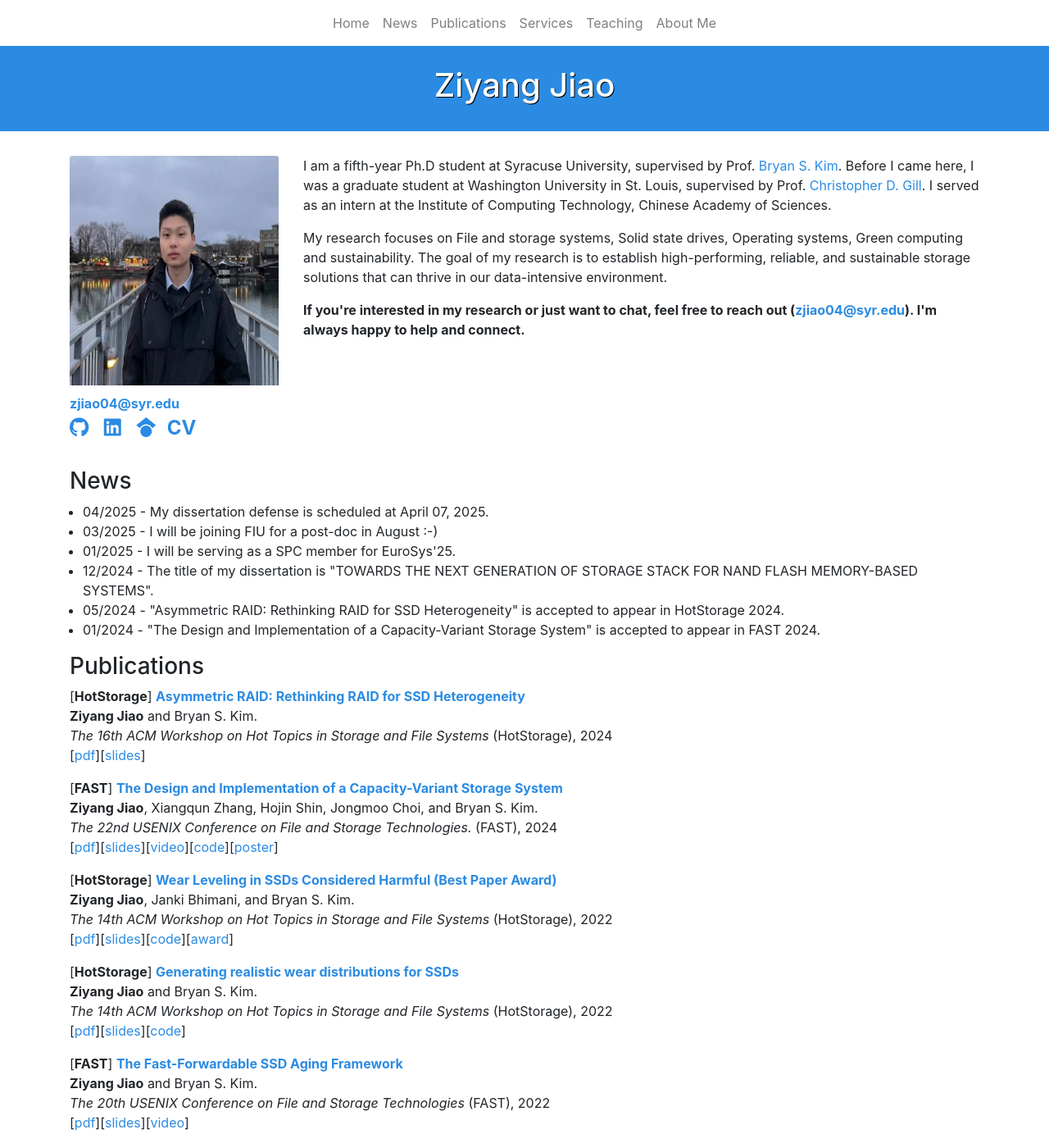
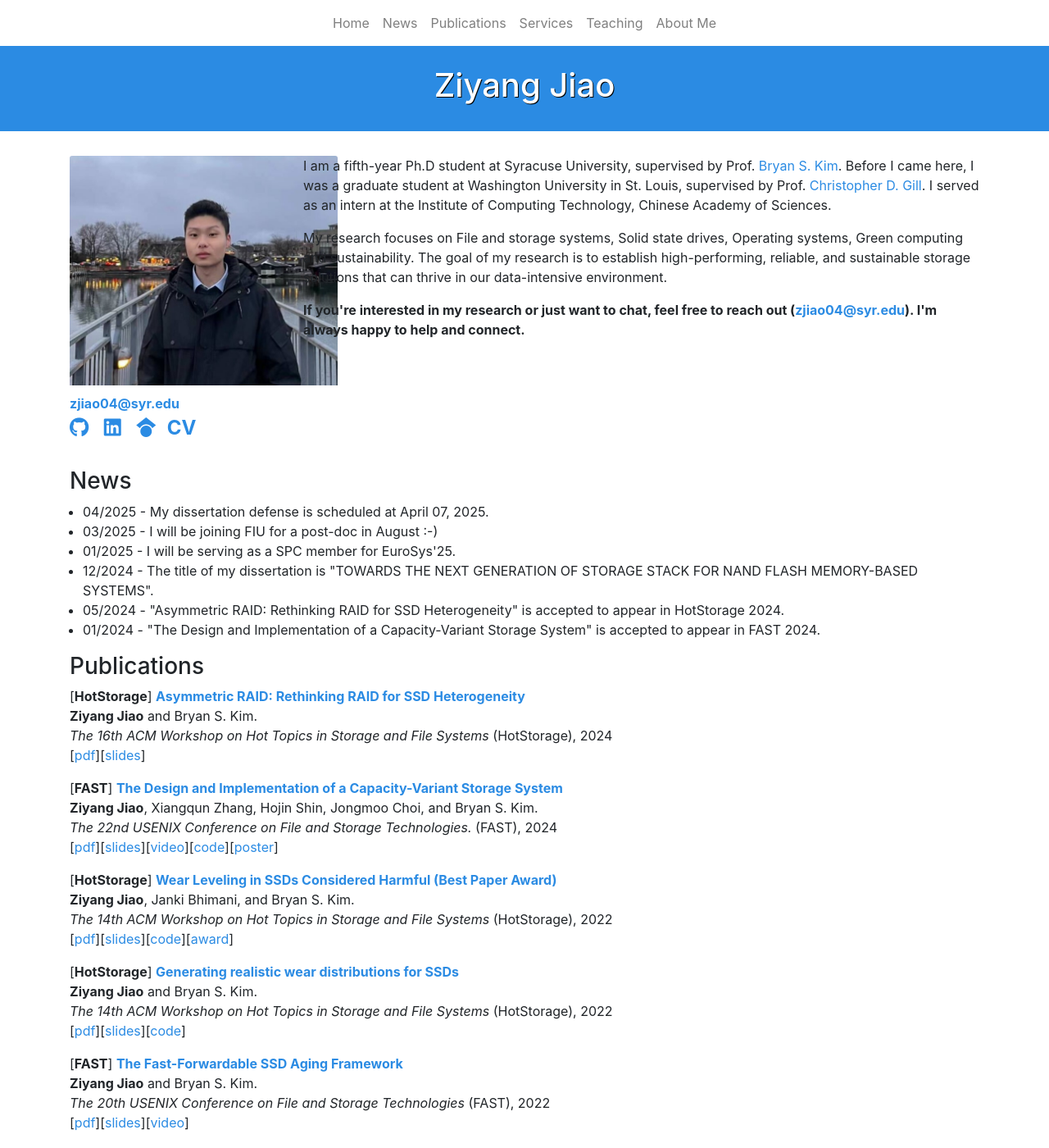
Before and after one commit to ZiyangJiao/ZiyangJiao.github.io, a Jekyll site: the page index.html, which Jekyll copies as it is, in a window 1280 px wide and 1400 px high. Shown: the whole window at 82% size. Built offline with Jekyll 4.4.1, drawn with Linux system fonts in a browser that asks for light colours; nearby versions of some CDN libraries.

Commit message:
Update style.css

```diff
--- a/css/style.css
+++ b/css/style.css
@@ -11,7 +11,6 @@ img.card-img-top {
     margin-bottom: 10px; /* More spacing below the image */
     width: auto; /* Take full width of parent container */
     height: 280px;; /* Maintain aspect ratio */
-    max-width: 100%; /* Ensure it doesn't overflow */
 }
 
 #Banner {
```
